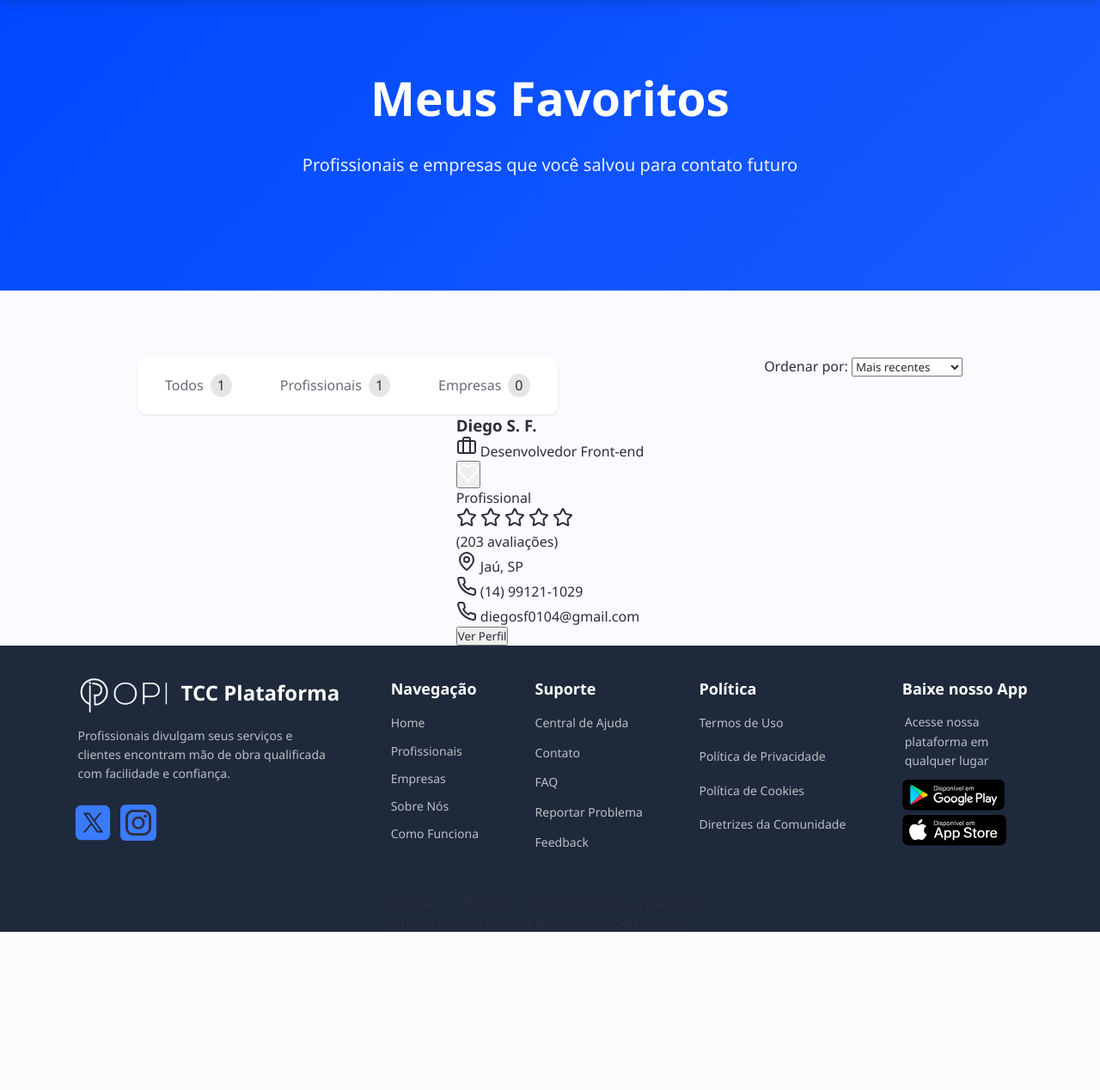
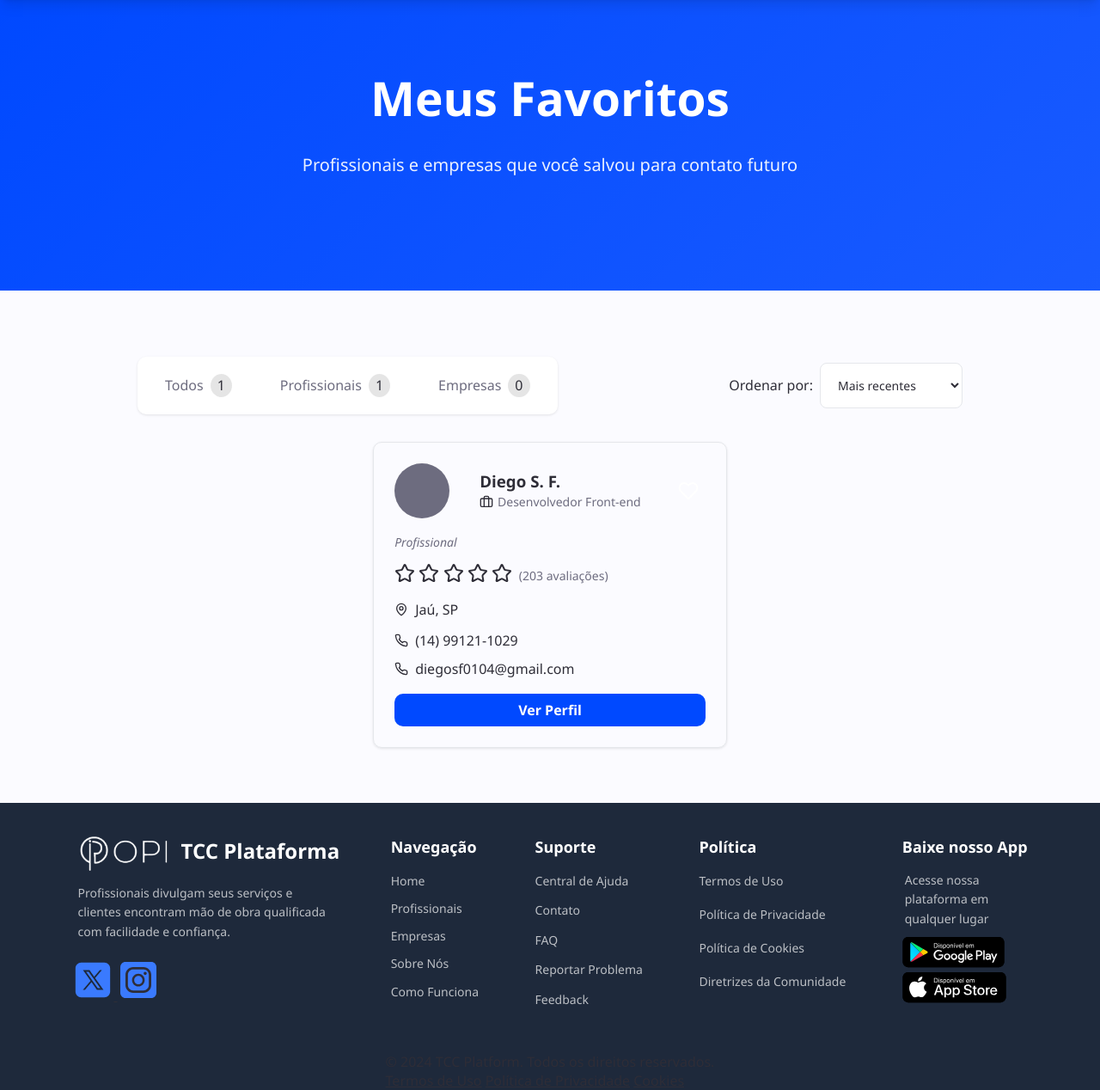
Before and after one commit to ariane-s-f16/TCC-site, a PHP site: page /TCC_site/View/Favoritos/index.php in a window 1280 px wide; the page is wider, and only the part inside the window is pictured. Shown: the part 71-1339 px from the top of that part at 86% size. Before the commit the page ends 1155 px from the top of that part, so only its background shows below. Run offline with PHP 8.4, Linux system fonts and the light colour scheme.

Commit message:
, falata atualizar a api do jailton, testar oq ele falou sobre o esqueci senha e cards, fazer filtro e pesquisa

```diff
--- a/Site/public/style11.css
+++ b/Site/public/style11.css
@@ -211,6 +211,10 @@ header.header-passed-hero {
   margin-bottom: 10%;
 }
 
+.home-main{
+  margin-bottom: 5%;
+}
+
 .favoritos-content{
   background-color: #fbfbff;
   display: flex;
@@ -222,6 +226,7 @@ header.header-passed-hero {
   display: flex;
   justify-content: space-between;
   width: 75%;
+  margin-bottom: 2.5%;
 }
 
 .filtro-left{
@@ -239,7 +244,7 @@ header.header-passed-hero {
   border-radius: 8px;
   font-size: 1rem;
   font-weight: 500;
-  color: #6a6977;
+  color: #6d6c7f;
   background-color: transparent;
   border: none;
   display: flex;
@@ -268,6 +273,217 @@ header.header-passed-hero {
 .button-tab.ativo .tab-count{
   background-color: #ffffff1a;
   color: #ffffffb3;
+}
+
+.filtro-right{
+  display: flex;
+  align-items: center;
+  gap: 0.5rem;
+}
+
+.filtro-right label{
+  font-size: 1rem;
+  font-weight: 500;
+}
+
+.ord-select{
+  height: 80%;
+  border: 1px solid #e5e7eb;
+  border-radius: 8px;
+  padding: 0.75rem 1rem;
+  cursor: pointer;
+  background-color: #fff;
+  font-size: 0.875rem;
+  outline: none;
+}
+
+.home-cards{
+  display: flex;
+  justify-content: center;
+  align-items: center;
+  gap: 1.5rem;
+}
+
+.card{
+  display: flex;
+  flex-direction: column;
+  border: 1px solid #e5e7eb;
+  border-radius: 10px;
+  padding: 1.5rem;
+  width: 100%;
+  transition: all 0.3s cubic-bezier(.4,0,.2,1);
+  box-shadow: 0 1px 3px 0 rgba(0, 0, 0, 0.1);
+}
+
+.card:hover{
+  transform: translateY(-0.5rem);
+  box-shadow: 0 10px 15px -3px rgba(0, 0, 0, 0.1);
+}
+
+.top-content-card{
+  display: flex;
+  justify-content: space-between;
+  align-items: center;
+  margin-bottom: 5%;
+}
+
+.TCC-center{
+  display: flex;
+  align-items: center;
+  gap: 1rem;
+}
+
+.foto-perfil{
+  width: 4rem;
+  height: 4rem;
+  border-radius: 50%;
+  background-color: #6d6c7f;
+}
+
+.name-card{
+  font-size: 1.25rem;
+  font-weight: 700;
+}
+
+.area-card{
+  display: flex;
+  align-items: center;
+  gap: 0.3rem;
+  font-size: 0.875rem;
+  color: #6d6c7f;
+}
+
+.area-card svg{
+  width: 1rem;
+}
+
+.remover-favorito{
+  border: none;
+  background-color: transparent;
+  height: 100%;
+  padding: 0.5rem;
+  border-radius: 10px;
+  cursor: pointer;
+  position: relative;
+  display: flex;
+  justify-content: center;
+}
+
+.remover-favorito:hover{
+  background-color: #ef43430c;
+}
+
+.empresa-ou-profissional{
+  font-size: 0.875rem;
+  color: #6d6c7f;
+  font-style: italic;
+  margin-bottom: 4%;
+}
+
+.avaliacao-content{
+  display: flex;
+  align-items: center;
+  gap: 0.5rem;
+  margin-bottom: 4%;
+}
+
+.stars{
+  display: flex;
+  gap: 0.25rem;
+}
+
+.star{
+  fill: #facc15;
+  stroke: none;
+  width: 1rem;
+  height: 1rem;
+}
+
+.star.qui{
+  fill: none;
+  stroke: #d1d5db;
+}
+
+.quant-stars{
+  font-size: 0.875rem;
+  font-weight: 600;
+}
+
+.quant-avaliacoes{
+  font-size: 0.875rem;
+  color: #6d6c7f;
+}
+
+.localizacao{
+  display: flex;
+  align-items: center;
+  gap: 0.5rem;
+  margin-bottom: 4%;
+}
+
+.localizacao svg{
+  height: 1rem;
+  width: 1rem;
+}
+
+.lc-cidade_estado{
+  font-size: 0.875rem;
+  color: #6d6c7f;
+}
+
+.telefone{
+  display: flex;
+  align-items: center;
+  gap: 0.5rem;
+  margin-bottom: 3%;
+}
+
+.telefone svg{
+  height: 1rem;
+  width: 1rem;
+}
+
+.tl-numero{
+  font-size: 0.875rem;
+  color: #6d6c7f;
+}
+
+.email{
+  display: flex;
+  align-items: center;
+  gap: 0.5rem;
+  margin-bottom: 5%;
+}
+
+.email svg{
+  width: 1rem;
+  height: 1rem;
+}
+
+.email-text{
+  font-size: 0.875rem;
+  color: #6d6c7f;
+}
+
+.line{
+  width: 100%;
+  height: 1px;
+  background-color: #e5e7eb;
+  margin-bottom: 5%;
+}
+
+.ver-perfil{
+  border: none;
+  padding: 0.5rem 9rem;
+  background-color: #0049ff;
+  border-radius: 10px;
+  color: #fff;
+  font-size: 1rem;
+  font-weight: 700;
+}
+
+.ver-perfil:hover{
+  background-color: #0049ffe6;
 }
 
 footer{
```
